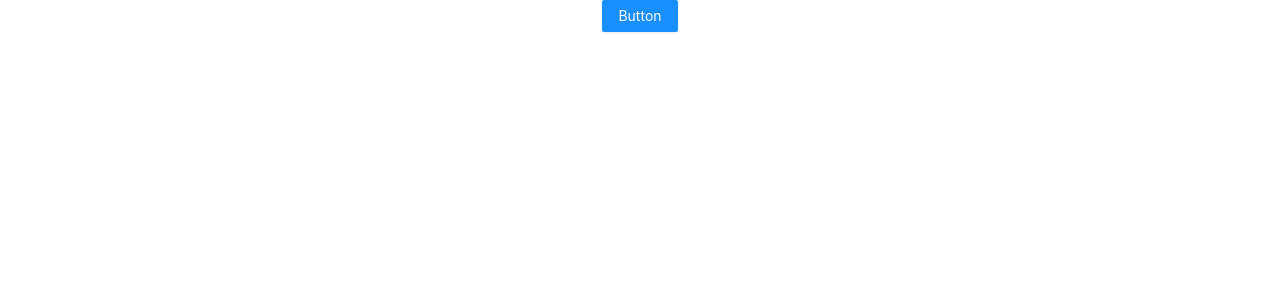
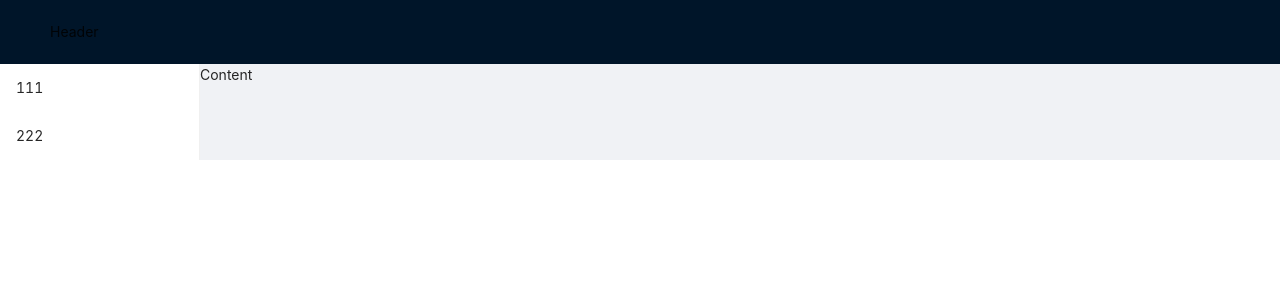
Before and after one commit to yaogang1991/stacked-bricks-ui, a React (Create React App) app: page / in a window 1280 px wide. Shown: the top 300 px of the page. Built offline with nearby package versions, Linux system fonts and the light colour scheme.

Commit message:
add layout.

```diff
--- a/src/components/App.js
+++ b/src/components/App.js
@@ -1,11 +1,19 @@
 import React from 'react';
-import { Button } from 'antd';
+import { Layout } from 'antd';
+import Sider from './layout/Sider'
+
 import './App.css';
 
+const { Header, Content, Footer } = Layout
+
 const App = () => (
-  <div className="App">
-    <Button type="primary">Button</Button>
-  </div>
+  <Layout>
+    <Header>Header</Header>
+    <Layout>
+      <Sider>Sider</Sider>
+      <Content>Content</Content>
+    </Layout>
+  </Layout>
 );
 
 export default App;
--- /dev/null
+++ b/src/components/layout/Sider.jsx
@@ -0,0 +1,17 @@
+import React, { Component } from 'react'
+import { Layout, Menu } from 'antd'
+
+export default class Sider extends Component {
+
+  render() {
+    return (
+    <Layout.Sider>
+      <Menu>
+        <Menu.Item>111</Menu.Item>
+        <Menu.Item>222</Menu.Item>
+      </Menu>
+    </Layout.Sider>
+    )
+  }
+
+}
```
Also changed, not shown: src/components/view/Brick.jsx (added, +10 -0 lines).
